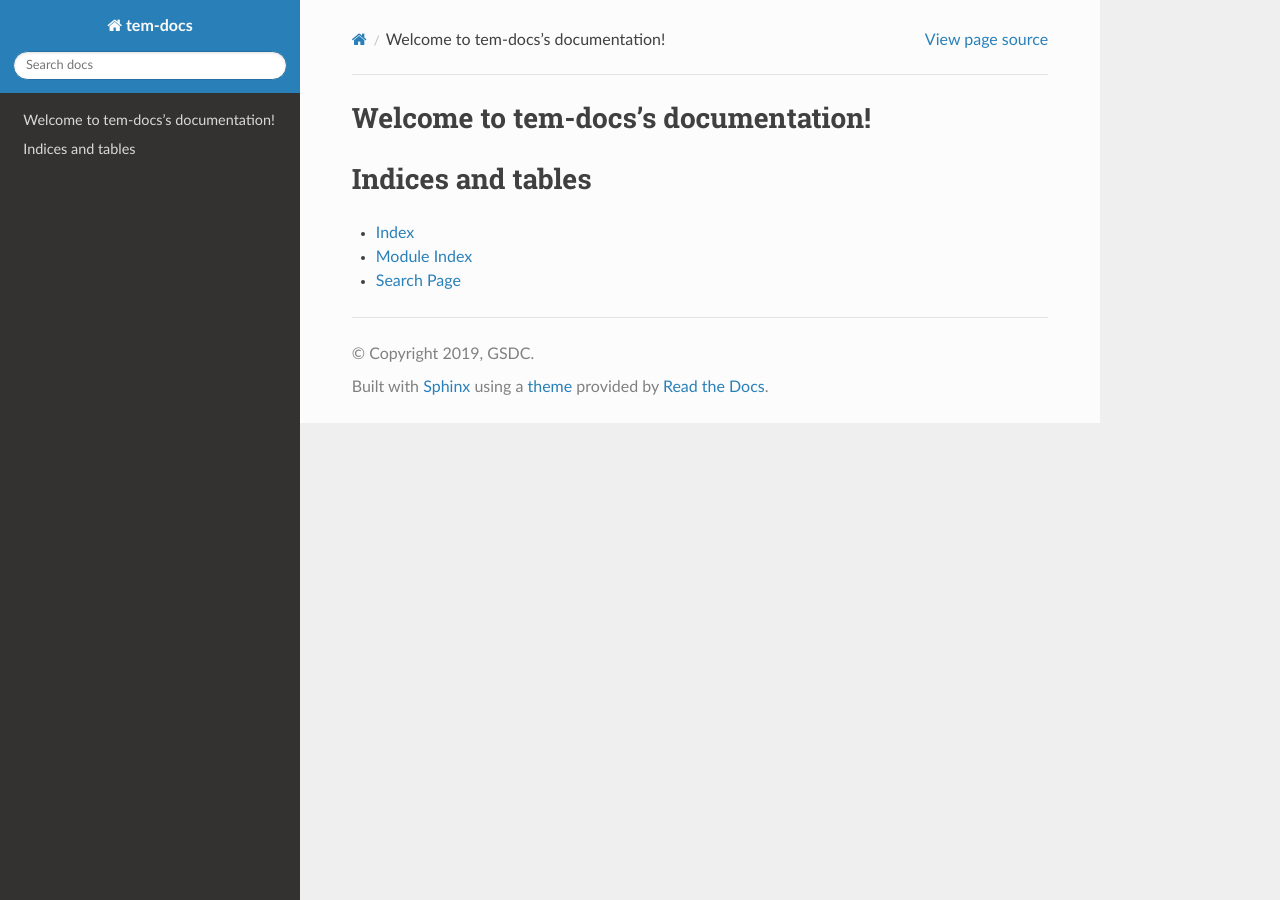
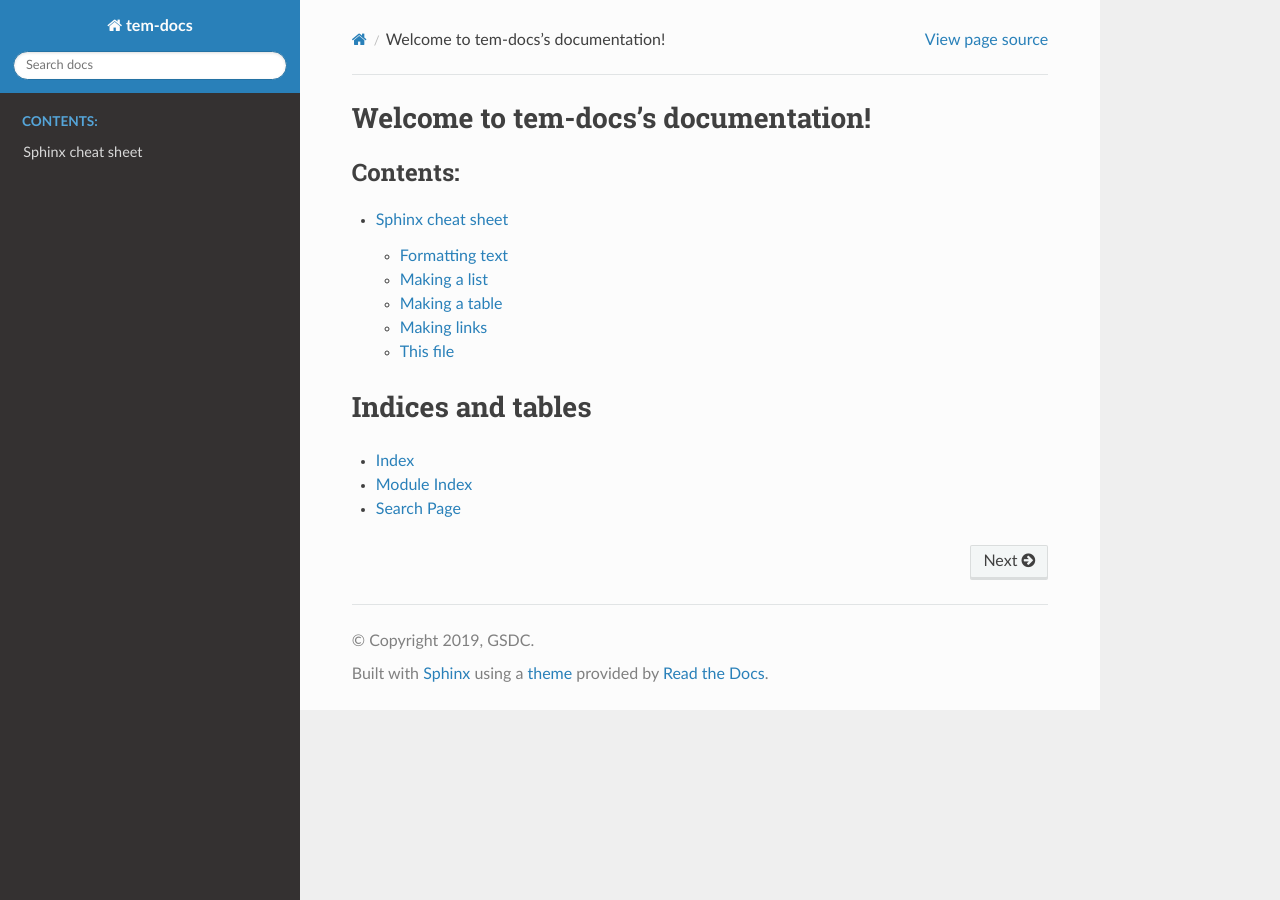
Before and after one commit to junglok/tem-docs, a Sphinx documentation site: the page built from docs/index.rst, in a window 1280 px wide. Built offline with Sphinx 7.4.7 and the Read the Docs theme 2.0.0, drawn with Linux system fonts in a browser that asks for light colours; some of the changed lines change nothing that is shown.

Commit message:
first commit

```diff
--- a/docs/index.rst
+++ b/docs/index.rst
@@ -10,7 +10,7 @@ Welcome to tem-docs's documentation!
    :maxdepth: 2
    :caption: Contents:
 
-
+   sample/usage
 
 Indices and tables
 ==================
--- /dev/null
+++ b/docs/sample/usage.rst
@@ -0,0 +1,97 @@
+.. _usage:
+
+******************
+Sphinx cheat sheet
+******************
+
+Here is a quick and dirty cheat sheet for some common stuff you want
+to do in sphinx and ReST.  You can see the literal source for this
+file at :ref:`cheatsheet-literal`.
+
+
+.. _formatting-text:
+
+Formatting text
+===============
+
+You use inline markup to make text *italics*, **bold**, or ``monotype``.
+
+You can represent code blocks fairly easily::
+
+   import numpy as np
+      x = np.random.rand(12)
+
+      Or literally include code:
+
+      .. literalinclude:: pyplots/ellipses.py
+
+   .. _making-a-list:
+
+Making a list
+=============
+
+It is easy to make lists in rest
+
+Bullet points
+-------------
+
+This is a subsection making bullet points
+
+* point A
+
+  * point B
+
+  * point C
+
+
+  Enumerated points
+  ------------------
+
+  This is a subsection making numbered points
+
+  #. point A
+
+  #. point B
+
+  #. point C
+
+
+  .. _making-a-table:
+
+Making a table
+==============
+
+This shows you how to make a table -- if you only want to make a list see :ref:`making-a-list`.
+
+==================   ============
+Name                 Age
+==================   ============
+John D Hunter        40
+Cast of Thousands    41
+And Still More       42
+==================   ============
+
+.. _making-links:
+
+Making links
+============
+
+It is easy to make a link to `yahoo <http://yahoo.com>`_ or to some
+section inside this document (see :ref:`making-a-table`) or another
+document.
+
+You can also reference classes, modules, functions, etc that are
+documented using the sphinx `autodoc
+<http://sphinx.pocoo.org/ext/autodoc.html>`_ facilites.  For example,
+see the module :mod:`matplotlib.backend_bases` documentation, or the
+class :class:`~matplotlib.backend_bases.LocationEvent`, or the method
+:meth:`~matplotlib.backend_bases.FigureCanvasBase.mpl_connect`.
+
+
+
+.. _cheatsheet-literal:
+
+This file
+=========
+
+.. literalinclude:: usage.rst
```
